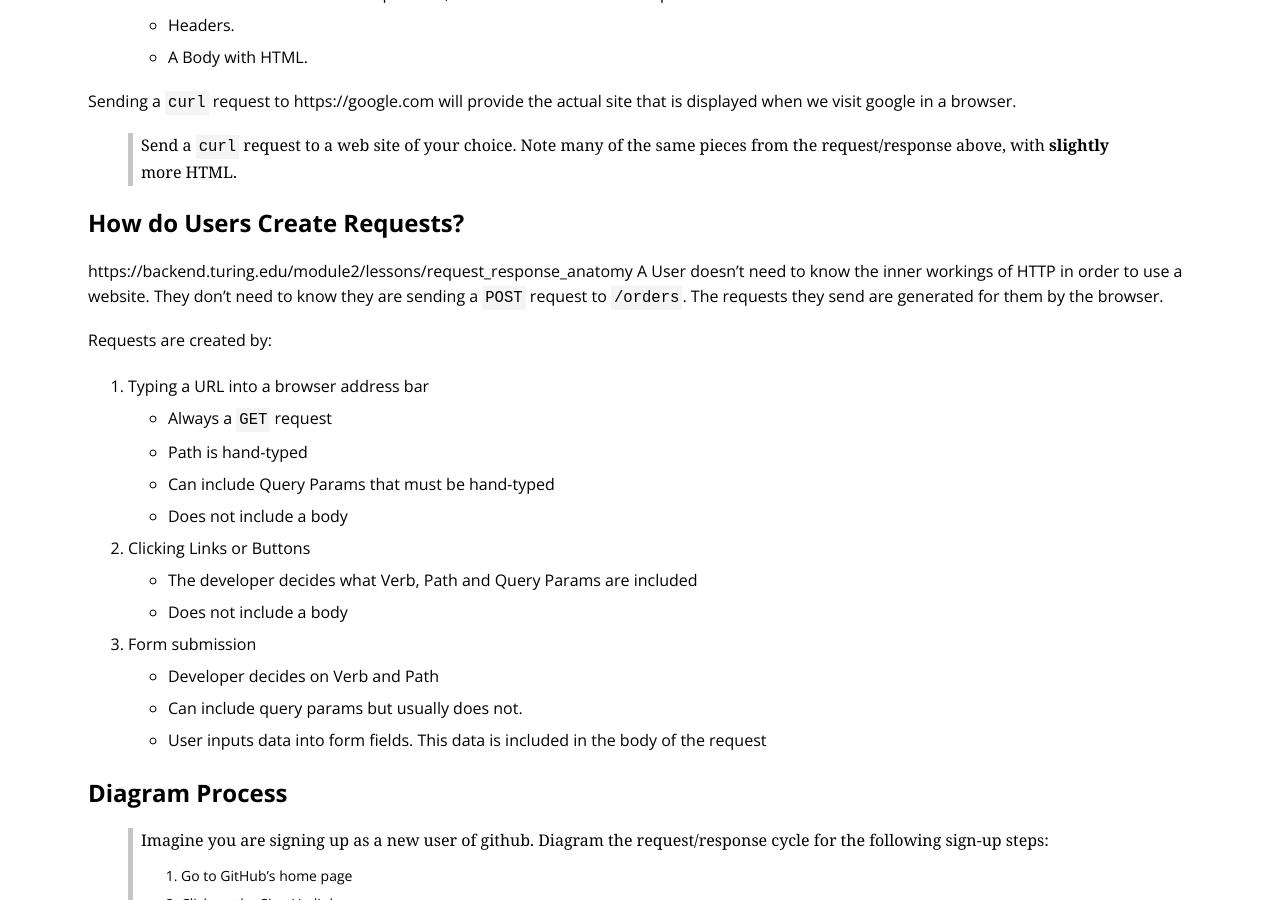
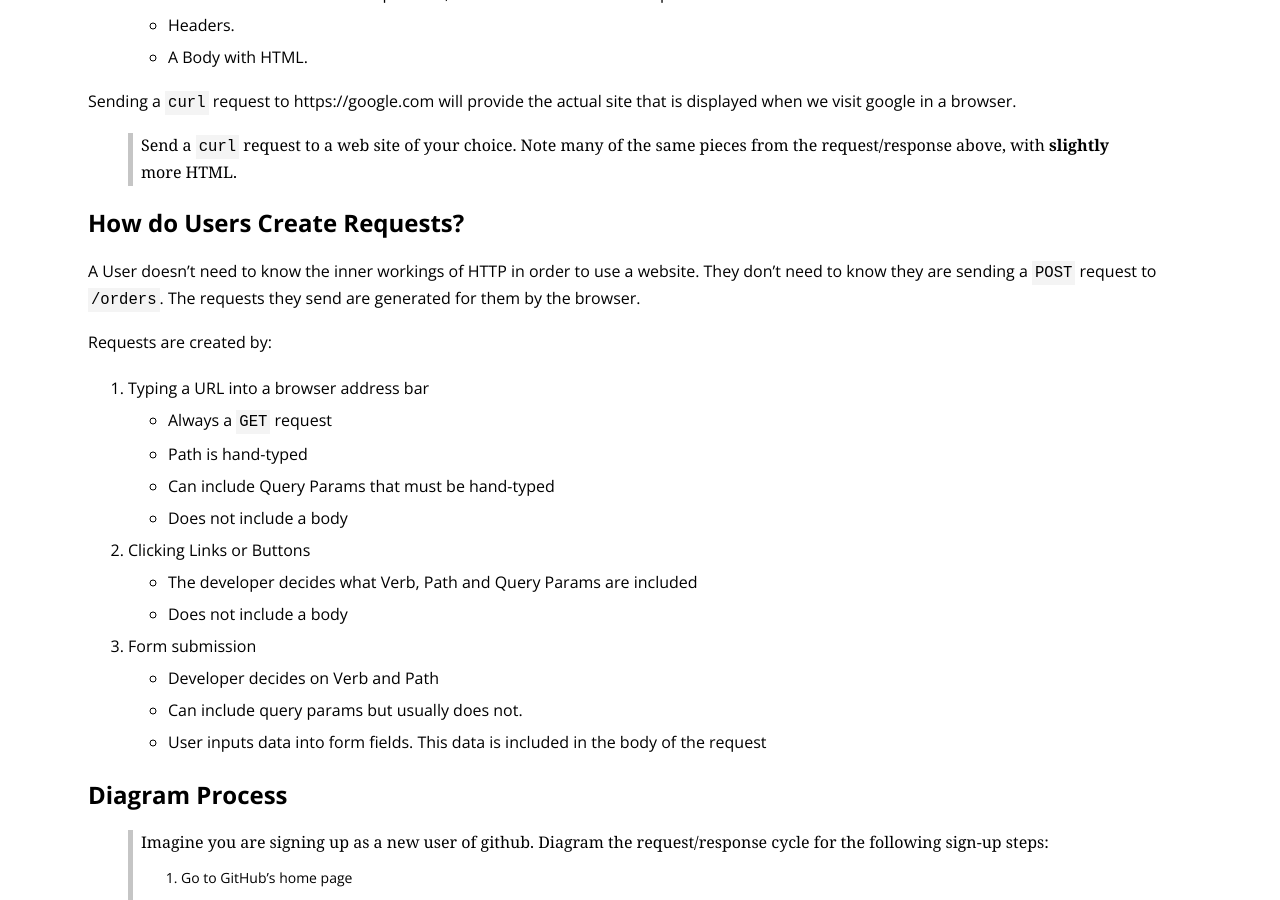
Before and after one commit to turingschool/launch-curriculum, a Jekyll site: the page built from module3/labs/week1/HowTheWebWorks.md, in a window 1280 px wide and 900 px high, scrolled down 2363 px. Built offline with Jekyll 4.4.1, drawn with Linux system fonts in a browser that asks for light colours; nearby versions of some CDN libraries; comment, search, counter and statistics services are not loaded; some of the changed lines change nothing that is shown.

Commit message:
Update HowTheWebWorks.md

```diff
--- a/module3/labs/week1/HowTheWebWorks.md
+++ b/module3/labs/week1/HowTheWebWorks.md
@@ -92,7 +92,7 @@
 > Send a `curl` request to a web site of your choice. Note many of the same pieces from the request/response above, with **slightly** more HTML.
 
 ## How do Users Create Requests?
-https://backend.turing.edu/module2/lessons/request_response_anatomy A User doesn't need to know the inner workings of HTTP in order to use a website. They don't need to know they are sending a `POST` request to `/orders`. The requests they send are generated for them by the browser.
+A User doesn't need to know the inner workings of HTTP in order to use a website. They don't need to know they are sending a `POST` request to `/orders`. The requests they send are generated for them by the browser.
 
 Requests are created by:
 
```
